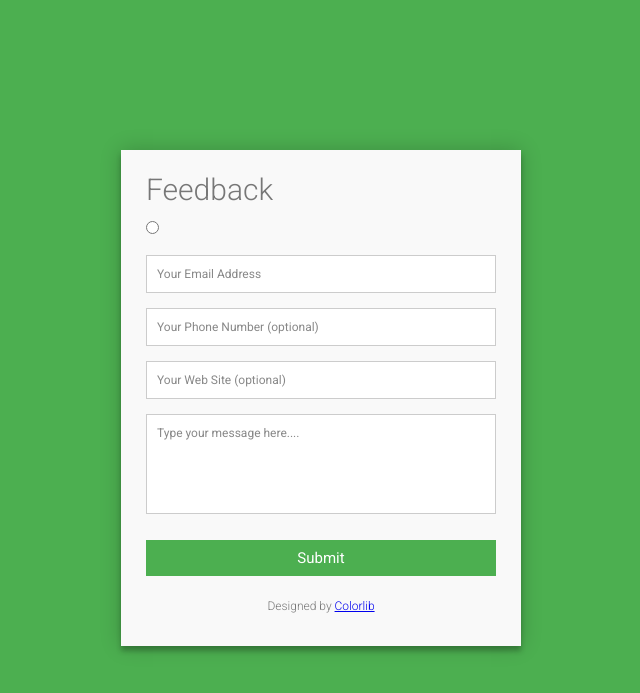
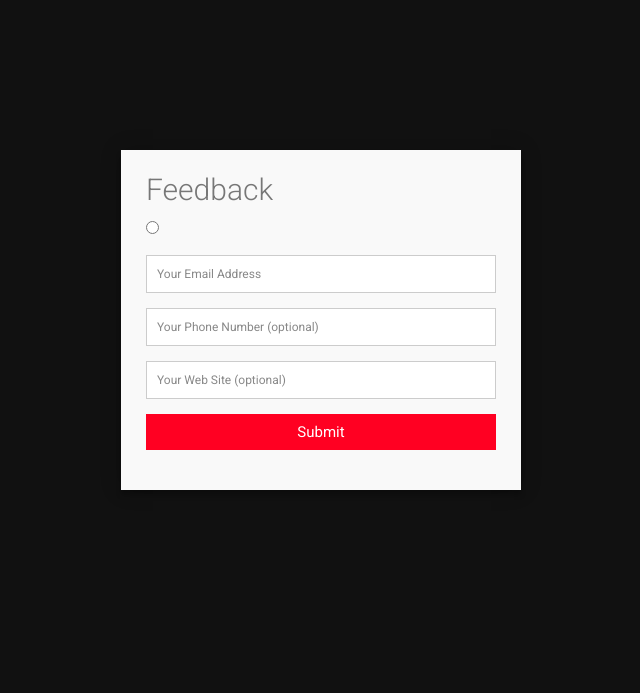
Before and after one commit to ashish0910/uhack, a PHP site: page /form.html in a window 1280 px wide. Shown: the top 693 px of the page, without its empty margins (319-959 px from the left). Run offline with PHP 8.4, Linux system fonts and the light colour scheme.

Commit message:
change color

```diff
--- a/css/form.css
+++ b/css/form.css
@@ -18,7 +18,7 @@ body {
   font-size: 12px;
   line-height: 30px;
   color: #777;
-  background: #4CAF50;
+  background: #111;
 }
 
 .container {
@@ -99,7 +99,7 @@ fieldset {
   cursor: pointer;
   width: 100%;
   border: none;
-  background: #4CAF50;
+  background: rgb(255,0,34);
   color: #FFF;
   margin: 0 0 5px;
   padding: 10px;
@@ -107,7 +107,7 @@ fieldset {
 }
 
 #contact button[type="submit"]:hover {
-  background: #43A047;
+  background: rgb(255,0,34);
   -webkit-transition: background 0.3s ease-in-out;
   -moz-transition: background 0.3s ease-in-out;
   transition: background-color 0.3s ease-in-out;
--- a/form.html
+++ b/form.html
@@ -13,6 +13,7 @@
                   <h3>Feedback</h3>
                   <fieldset>
                     <input placeholder="Your name" type="radio" tabindex="1" required autofocus>
+                    <label for=""></label>
                   </fieldset>
                   <fieldset>
                     <input placeholder="Your Email Address" type="email" tabindex="2" required>
@@ -24,12 +25,9 @@
                     <input placeholder="Your Web Site (optional)" type="url" tabindex="4" required>
                   </fieldset>
                   <fieldset>
-                    <textarea placeholder="Type your message here...." tabindex="5" required></textarea>
-                  </fieldset>
-                  <fieldset>
                     <button name="submit" type="submit" id="contact-submit" data-submit="...Sending">Submit</button>
                   </fieldset>
-                  <p class="copyright">Designed by <a href="https://colorlib.com" target="_blank" title="Colorlib">Colorlib</a></p>
+
                 </form>
               </div>
 
```
